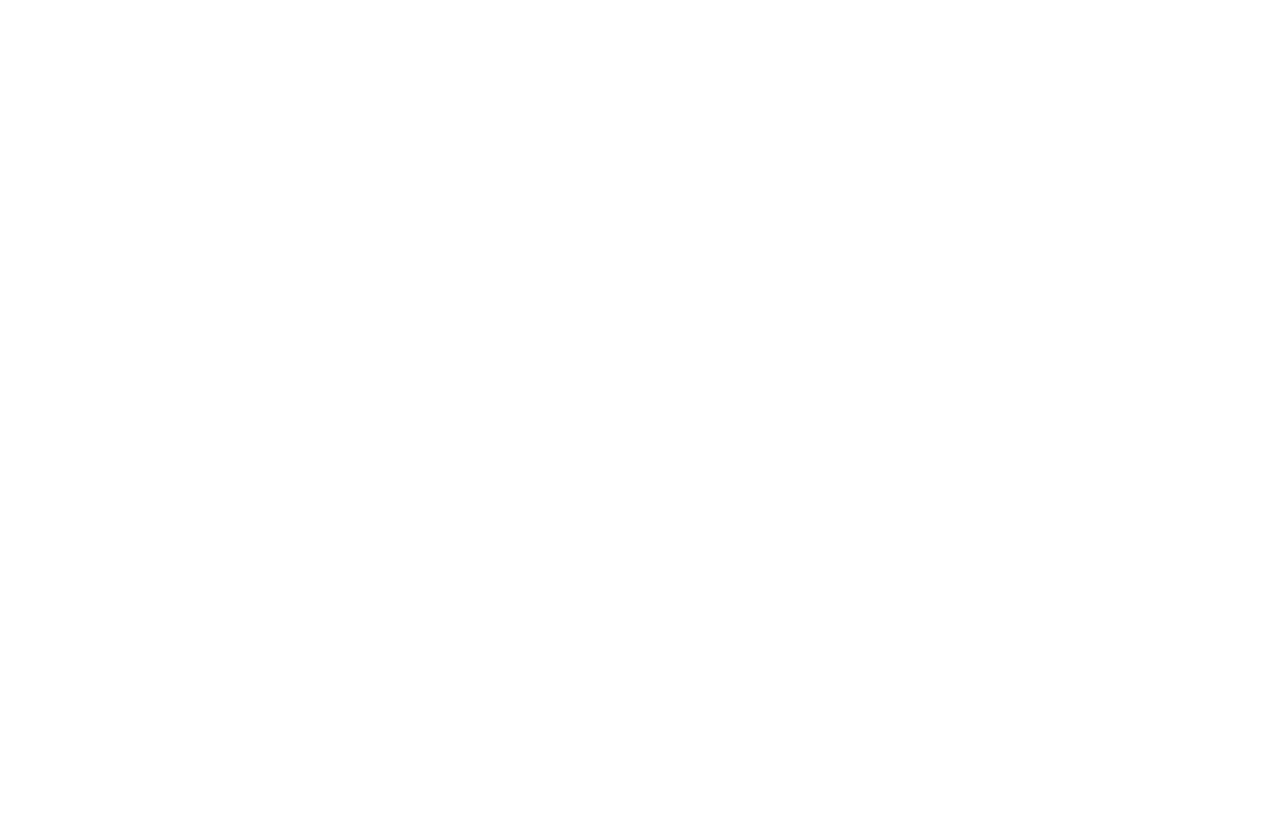
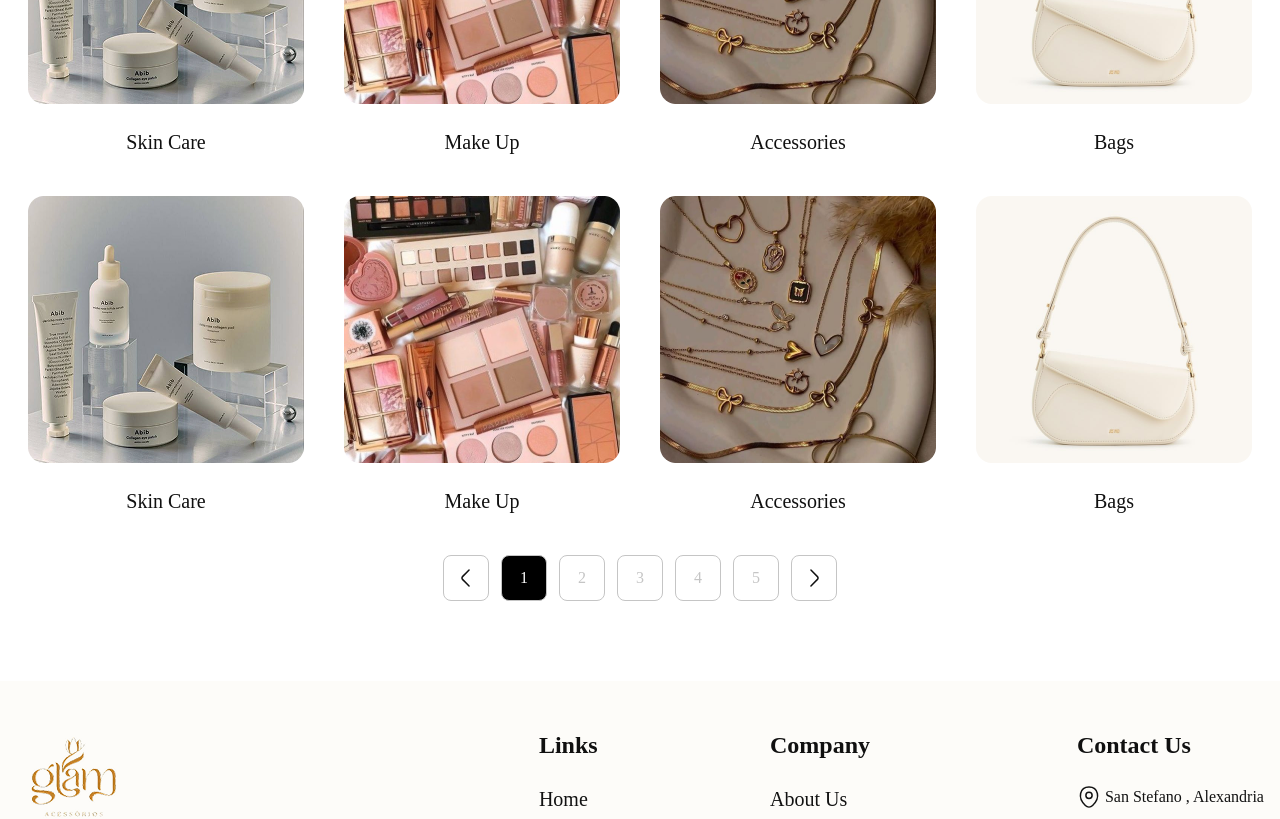
Before and after one commit to AQuadic/bazar_react, a React (Vite) app: page /categories in a window 1280 px wide. Before the commit this address had no page. Shown: the part 360-1179 px from the top of the page. Before the commit the page ends 800 px from the top, so only its background shows below. Built offline with nearby package versions, Linux system fonts and the light colour scheme.

Commit message:
Our Categories page

```diff
--- a/src/App.jsx
+++ b/src/App.jsx
@@ -1,6 +1,7 @@
 import { BrowserRouter, Route, Routes } from "react-router";
 import Layout from "./components/general/Layout";
 import Home from "./pages/Home";
+import Categories from "./pages/Categories";
 
 function App() {
   return (
@@ -8,7 +9,9 @@ function App() {
       <Routes>
         <Route path="/" element={<Layout />}>
           <Route index element={<Home />} />
+          <Route path="categories" element={<Categories />} />
         </Route>
+
       </Routes>
     </BrowserRouter>
   );
--- a/src/components/Home/OurCategories.jsx
+++ b/src/components/Home/OurCategories.jsx
@@ -16,7 +16,7 @@ const OurCategories = () => {
         <section className="mt-20">
             <div className="flex items-center justify-between">
                 <h1 className="text-[#101010] md:text-[40px] text-2xl font-semibold">Our Categories</h1>
-                <Link to='/' className="text-[#101010] text-2xl font-medium">See All</Link>
+                <Link to='/categories' className="text-[#101010] text-2xl font-medium">See All</Link>
             </div>
 
             <div className="flex flex-wrap items-center justify-center gap-10 mt-8">
--- /dev/null
+++ b/src/components/icons/categories/LeftArrow.jsx
@@ -0,0 +1,9 @@
+const LeftArrow = () => {
+    return (
+        <svg width="24" height="24" viewBox="0 0 24 24" fill="none" xmlns="http://www.w3.org/2000/svg">
+            <path d="M15.0499 19.92L8.52989 13.4C7.75989 12.63 7.75989 11.37 8.52989 10.6L15.0499 4.08002" stroke="#101010" strokeWidth="1.5" strokeMiterlimit="10" strokeLinecap="round" strokeLinejoin="round" />
+        </svg>
+    )
+}
+
+export default LeftArrow
--- /dev/null
+++ b/src/components/icons/categories/RightArrow.jsx
@@ -0,0 +1,9 @@
+const RightArrow = () => {
+    return (
+        <svg width="24" height="24" viewBox="0 0 24 24" fill="none" xmlns="http://www.w3.org/2000/svg">
+            <path d="M8.95011 19.92L15.4701 13.4C16.2401 12.63 16.2401 11.37 15.4701 10.6L8.95011 4.08002" stroke="#101010" strokeWidth="1.5" strokeMiterlimit="10" strokeLinecap="round" strokeLinejoin="round" />
+        </svg>
+    )
+}
+
+export default RightArrow
--- a/src/pages/Categories.jsx
+++ b/src/pages/Categories.jsx
@@ -1,9 +1,62 @@
+import { useState } from 'react';
+import SkinCare from '/images/Home/SkinCare.png';
+import Makeup from '/images/Home/Makeup.png';
+import Accessories from '/images/Home/Accessories.png';
+import Bags from '/images/Home/Bags.png';
+import LeftArrow from '@/components/icons/categories/LeftArrow';
+import RightArrow from '@/components/icons/categories/RightArrow';
+
+const categories = [
+    { id: 1, title: 'Skin Care', img: SkinCare },
+    { id: 2, title: 'Make Up', img: Makeup },
+    { id: 3, title: 'Accessories', img: Accessories },
+    { id: 4, title: 'Bags', img: Bags },
+    { id: 5, title: 'Skin Care', img: SkinCare },
+    { id: 6, title: 'Make Up', img: Makeup },
+    { id: 7, title: 'Accessories', img: Accessories },
+    { id: 8, title: 'Bags', img: Bags },
+];
+
 const Categories = () => {
+    const [activePage, setActivePage] = useState(1);
+
+    const pages = [1, 2, 3, 4, 5];
+
     return (
-        <section>
+        <section className="container mt-10">
+            <h1 className="text-[#101010] md:text-[40px] text-2xl font-semibold">Our Categories</h1>
 
+            <div className="flex flex-wrap items-center justify-center gap-10 mt-8">
+                {categories.map(({ id, title, img }) => (
+                    <div key={id}>
+                        <img src={img} alt={title} className="w-[276px] h-[267px]" />
+                        <h2 className="text-[#101010] text-xl font-medium text-center mt-6">{title}</h2>
+                    </div>
+                ))}
+            </div>
+
+            <div>
+                <ul className="flex items-center justify-center mt-10 gap-3">
+                    <li className='w-[46px] h-[46px] border border-[#C5C5C5] rounded-[8px] flex items-center justify-center cursor-pointer'>
+                        <LeftArrow />
+                    </li>
+                    {pages.map((page) => (
+                        <li
+                            key={page}
+                            className={`w-[46px] h-[46px] border border-[#C5C5C5] rounded-[8px] flex items-center justify-center cursor-pointer
+                            ${activePage === page ? 'bg-black text-white' : 'text-[#C5C5C5]'}`}
+                            onClick={() => setActivePage(page)}
+                        >
+                            {page}
+                        </li>
+                    ))}
+                    <li className='w-[46px] h-[46px] border border-[#C5C5C5] rounded-[8px] flex items-center justify-center cursor-pointer'>
+                        <RightArrow />
+                    </li>
+                </ul>
+            </div>
         </section>
-    )
-}
+    );
+};
 
-export default Categories
+export default Categories;
```
